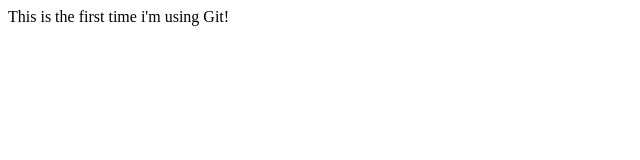
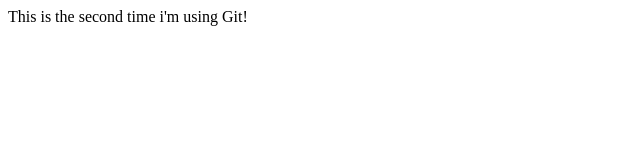
Before and after one commit to nasir-imtiaz/myfirstgitrepo, a plain HTML site: page index.html in a window 1280 px wide. Shown: the full height of the page, 0-640 px from the left. Drawn offline with Linux system fonts and the light colour scheme.

Commit message:
Final changes

```diff
--- a/index.html
+++ b/index.html
@@ -4,6 +4,6 @@
 	<title>Hello Git!</title>
 </head>
 <body>
-	This is the first time i'm using Git!
+	This is the second time i'm using Git!
 </body>
 </html>
```
Also changed, not shown: login.html (added).
